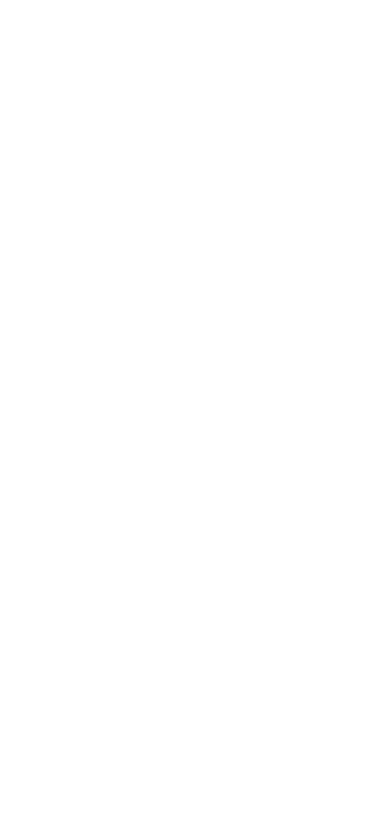
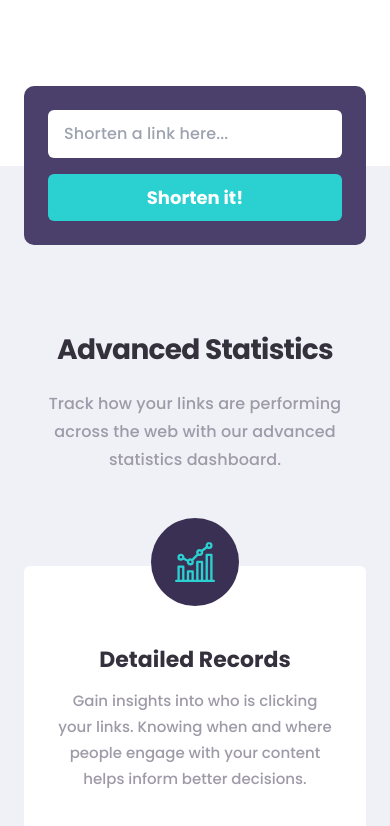
Before and after one commit to silasmora/URL-shortening-API-landing-page, a React (Vite) app: page / in a window 390 px wide. Shown: the part 758-1584 px from the top of the page. Before the commit the page ends 924 px from the top, so only its background shows below. Built offline with nearby package versions, Linux system fonts and the light colour scheme.

Commit message:
css on has been refined for responsiveness

```diff
--- a/src/App.tsx
+++ b/src/App.tsx
@@ -7,10 +7,12 @@ function App() {
 
   return (
     <>
-      <div className='max-w-[1440px] mx-auto lg:px-[165px] overflow-hidden'>
-        <Header />
-        <Hero />
-        {/* <FeaturesSection /> */}
+      <div className='max-w-[1440px] mx-auto overflow-hidden'>
+        <div className='lg:px-[165px]'>
+          <Header />
+          <Hero />
+        </div>
+        <FeaturesSection />
       </div>
     </>
   )
--- a/src/components/FeaturesSection.tsx
+++ b/src/components/FeaturesSection.tsx
@@ -35,21 +35,21 @@ const FeaturesSection = () => {
 
 
   return (
-    <div className='flex flex-col gap-[92px] pt-[160px] pb-[80px] bg-ghostWhite relative '>
-      {/* <ShortenLink /> */}
-      <div className='mx-6 flex flex-col border gap-4'>
-        <h3 className='text-[28px] text-peacoat font-bold text-center leading-[48px] -tracking-[.7px] lg:text-[80px] lg:leading-[90px] lg:-tracking-[2px] lg:text-left'>Advanced Statistics</h3>
-        <p className=' text-manatee font-medium text-center leading-[28px] tracking-[.109px] lg:text-[22px] lg:leading-9 lg:text-left'>Track how your links are performing across the web with our advanced statistics dashboard.</p>
+    <div className='flex flex-col gap-[92px] pt-[160px] pb-[80px] lg:px-[165px] lg:pb-[208px] lg:items-center bg-ghostWhite relative'>
+      <ShortenLink />
+      <div className='mx-6 flex flex-col gap-4 lg:mx-0 lg:w-[540px]'>
+        <h3 className='text-[28px] text-peacoat font-bold text-center leading-[48px] -tracking-[.7px] lg:text-[40px] lg:-tracking-[1px]'>Advanced Statistics</h3>
+        <p className=' text-manatee font-medium text-center leading-[28px] tracking-[.109px] lg:text-[18px] lg:leading-[32px] lg:tracking-[.123px]'>Track how your links are performing across the web with our advanced statistics dashboard.</p>
       </div>
-      <div className='flex flex-col gap-[92px] relative'>
-        <div className='absolute left-1/2 -translate-x-1/2 w-[8px] h-full bg-darkTurquoise'></div>
+      <div className='flex flex-col gap-[92px] lg:flex-row lg:gap-[30px] relative'>
+        <div className='absolute w-[8px] h-full bg-darkTurquoise right-1/2 translate-x-1/2 lg:top-1/2 lg:-translate-y-1/2 lg:h-[8px] lg:w-full'></div>
         {features.map((feature, idx) => (
-          <div key={idx} className='flex flex-col gap-3 text-center bg-white mx-6 px-8 pt-[77px] pb-[41px] rounded-md relative'>
-            <div className='w-[88px] h-[88px] bg-darkByzantineBlue rounded-full absolute -top-12 left-1/2 -translate-x-1/2 flex justify-center items-center'>
+          <div key={idx} className={`flex flex-col gap-3 text-center bg-white mx-6 px-8 pt-[77px] pb-[41px] rounded-md lg:mx-0 lg:w-1/3 relative ${idx === 1 ? 'absolute translate-y-[44px]' : ''} ${idx === 2 ? 'translate-y-[88px]' : ''}`}>
+            <div className='w-[88px] h-[88px] bg-darkByzantineBlue rounded-full absolute -top-12 left-1/2 -translate-x-1/2 flex justify-center items-center lg:left-[23%]'>
               <svg className="w-[40px] h-[40px]">{feature.img}</svg>
             </div>
-            <h3 className='text-peacoat text-[22px] font-bold'>{feature.header}</h3>
-            <p className='text-manatee text-[15px] font-medium leading-[26px]'>{feature.paragraph}</p>
+            <h3 className='text-peacoat text-[22px] font-bold lg:text-left'>{feature.header}</h3>
+            <p className='text-manatee text-[15px] font-medium leading-[26px] lg:text-left'>{feature.paragraph}</p>
           </div>
 
         ))}
--- a/src/components/ShortenLink.tsx
+++ b/src/components/ShortenLink.tsx
@@ -4,9 +4,9 @@ type Props = {}
 
 const ShortenLink = (props: Props) => {
   return (
-    <div className='flex flex-col gap-4 p-6 mx-6 bg-oldHeliotrope rounded-[10px] absolute -top-[80px] left-0 right-0 '>
-      <input className='text-peacoat font-medium leading-9 tracking-[.12px] py-[6px] pl-4 rounded-md' type="url" placeholder='Shorten a link here...' required/>
-      <button className='text-[18px] text-white font-bold bg-darkTurquoise py-[10px] px-6 rounded-md'>Shorten it!</button>
+    <div className='flex flex-col gap-4 p-6 mx-6 bg-oldHeliotrope rounded-[10px] absolute -top-[80px] left-0 right-0 lg:px-[64px] lg:py-[52px] lg:flex-row lg:gap-6 lg:mx-[165px]'>
+      <input className='text-peacoat font-medium leading-9 tracking-[.12px] py-[6px] pl-4 rounded-md lg:text-[20px] lg:tracking-[.15px] lg:w-4/5 lg:py-[14px] lg:pl-8 lg:rounded-[10px]' type="url" placeholder='Shorten a link here...' required/>
+      <button className='text-[18px] text-white font-bold bg-darkTurquoise py-[10px] px-6 rounded-md lg:w-1/5 lg:text-[20px] lg:rounded-[10px] hover:bg-opacity-50 transition ease-in-out duration-300'>Shorten it!</button>
     </div>
   )
 }
```
